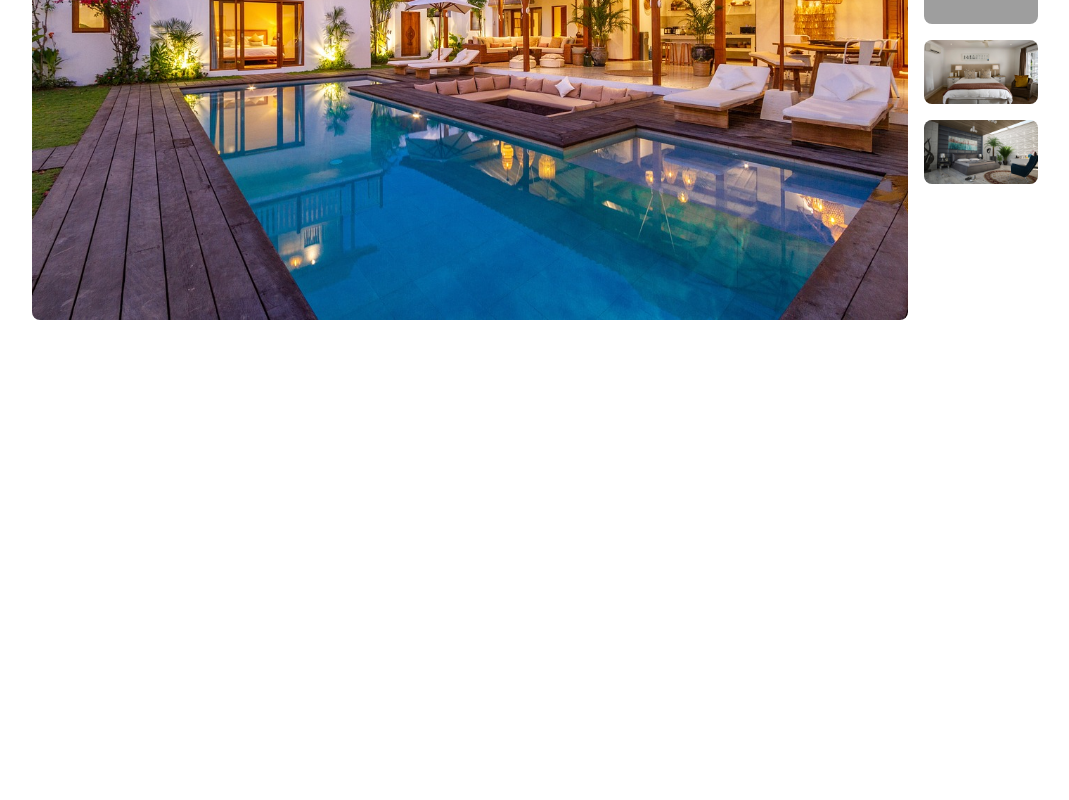
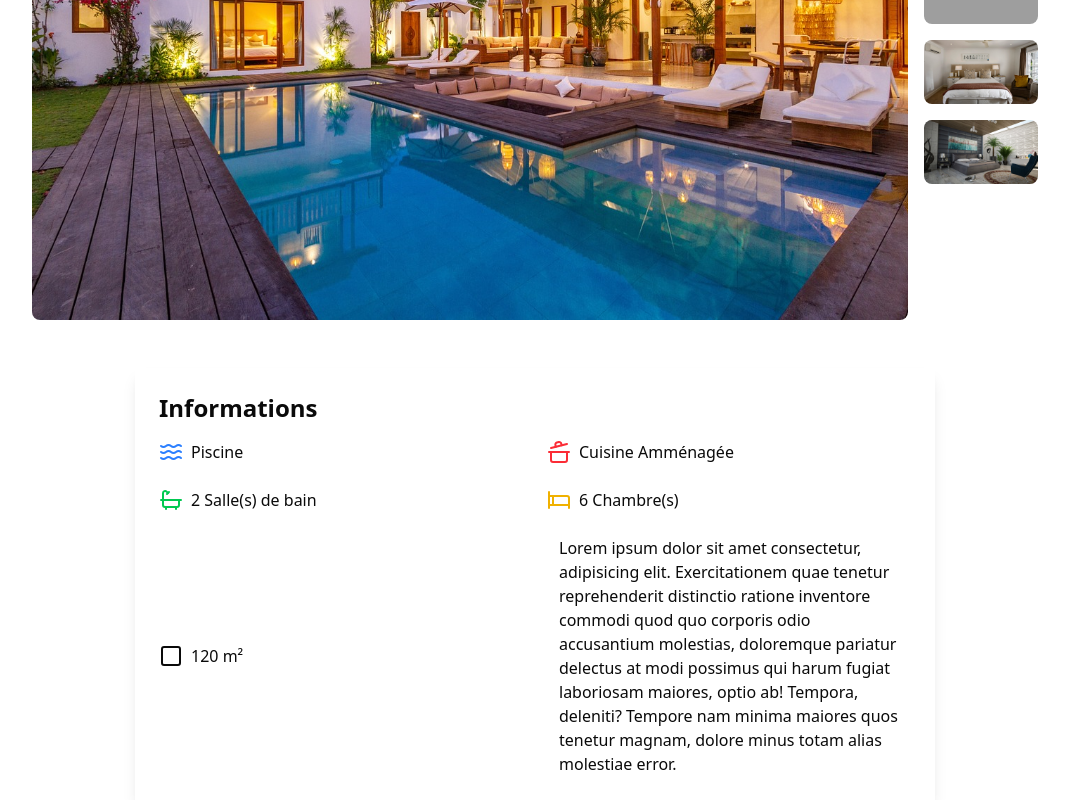
Before and after one commit to EwenLM/airpnp, a Next.js app: page / in a window 1280 px wide. Shown: the part 1128-1928 px from the top of the page, without its empty margins (105-1174 px from the left). Before the commit the page ends 1496 px from the top, so only its background shows below. Built offline with nearby package versions, Linux system fonts and the light colour scheme; grey boxes are pictures that could not be loaded.

Commit message:
component infos

```diff
--- /dev/null
+++ b/app/components/VillaInfos.tsx
@@ -0,0 +1,48 @@
+"use client"
+import {FC} from "react"
+import {CookingPot, Waves, Bath, Bed, Square} from "lucide-react"
+
+interface VillaInfosProps {
+    surface: number,
+    bedrooms: number,
+    bathrooms: number,
+    hasPool: boolean,
+    hasKitchen: boolean
+}
+
+const VillaInfo: FC<VillaInfosProps> = ({
+    surface, bedrooms,bathrooms,hasPool,hasKitchen
+}) => {
+    return (
+        <div className="max-w-[800px] b mx-auto p-6 bg-white shadow-lg roudend-md">
+            <h2 className="text-2xl font-semibold mb-4">
+                Informations
+            </h2>
+                <div className="grid grid-cols-1 md:grid-cols-2 gap-6">
+                    <div className="flex items-center space-x-2">
+                        {hasPool && <Waves className="text-blue-500" />}
+                        <span className="text font-medium">Piscine</span>
+                    </div>
+                    <div className="flex items-center space-x-2">
+                        {hasKitchen && <CookingPot className="text-red-500" />}
+                        <span className="text font-medium">Cuisine Amménagée</span>
+                    </div>
+                    <div className="flex items-center space-x-2">
+                        <Bath className="text-green-500" />
+                        <span className="text font-medium">{bathrooms} Salle(s) de bain</span>
+                    </div>
+                    <div className="flex items-center space-x-2">
+                        <Bed className="text-yellow-500" />
+                        <span className="text font-medium">{bedrooms} Chambre(s)</span>
+                    </div>
+                    <div className="flex items-center space-x-2">
+                        <Square className="text-grey-500" />
+                        <span className="text font-medium">{surface} m²</span>
+                    </div>
+                    <p className="px-3">Lorem ipsum dolor sit amet consectetur, adipisicing elit. Exercitationem quae tenetur reprehenderit distinctio ratione inventore commodi quod quo corporis odio accusantium molestias, doloremque pariatur delectus at modi possimus qui harum fugiat laboriosam maiores, optio ab! Tempora, deleniti? Tempore nam minima maiores quos tenetur magnam, dolore minus totam alias molestiae error.</p>
+                </div>
+        </div>
+    )
+}
+
+export default VillaInfo
--- a/app/page.tsx
+++ b/app/page.tsx
@@ -1,6 +1,7 @@
 import Image from "next/image";
 import Header from './components/Header';
 import Galerie from "./components/Galerie";
+import VillaInfos from "./components/VillaInfos";
 
 
 export default function Home() {
@@ -8,6 +9,14 @@ export default function Home() {
    <>
     <Header/>
     <Galerie/>
+    <VillaInfos
+      surface={120}
+      bedrooms={6}
+      bathrooms={2}
+      hasPool={true}
+      hasKitchen={true}
+    />
+
 
    </>
   );
```
